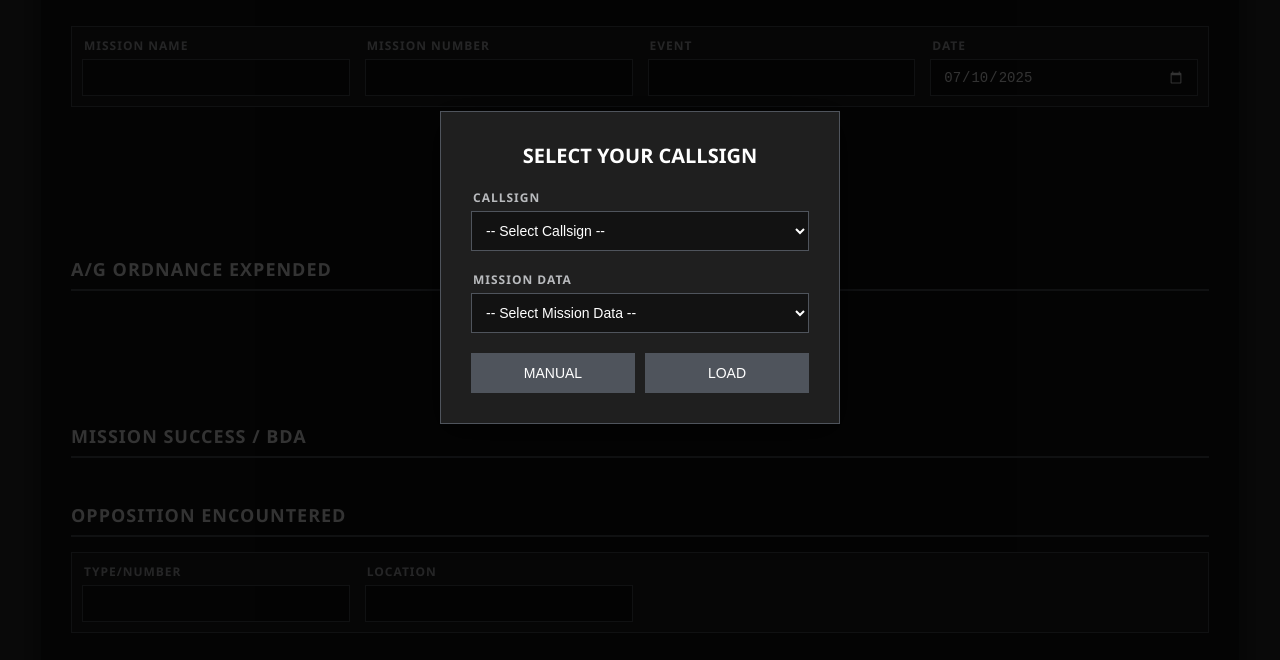
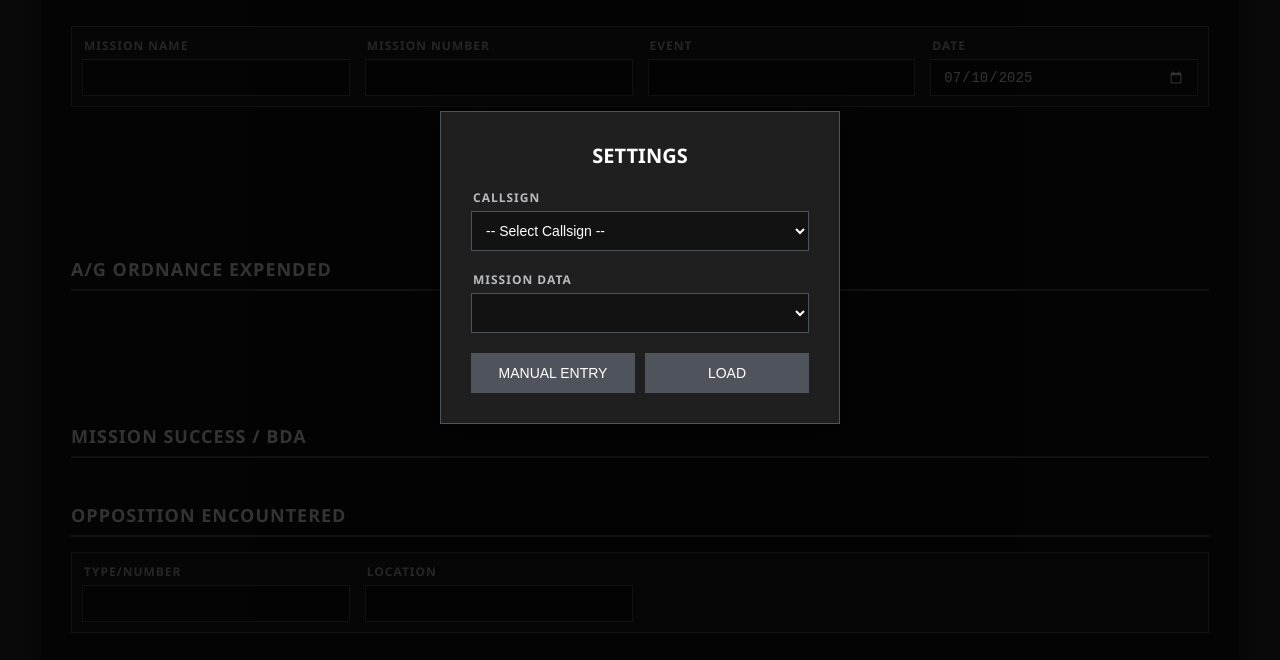
Before and after one commit to Hanz727/DebriefTrackerV2, a website: page web/input/templates/submit.html in a window 1280 px wide. Shown: the part 133-793 px from the top of the page. Drawn offline with Linux system fonts and the light colour scheme; no server answers.

Commit message:
almost done

```diff
--- a/web/input/templates/submit.html
+++ b/web/input/templates/submit.html
@@ -660,7 +660,7 @@
     <!-- Callsign Selection Modal -->
     <div id="callsignPopup" class="popup-overlay">
         <div class="popup-content">
-            <div class="popup-title">SELECT YOUR CALLSIGN</div>
+            <div class="popup-title">SETTINGS</div>
 
             <div class="popup-field-group">
                 <div class="field-label">CALLSIGN</div>
@@ -693,12 +693,11 @@
             <div class="popup-field-group">
                 <div class="field-label">MISSION DATA</div>
                 <select id="missionDataSelect" class="popup-select">
-                    <option value="">-- Select Mission Data --</option>
                 </select>
             </div>
 
             <div style="display: flex; gap: 10px;">
-                <button id="manualButton" class="popup-button" style="flex: 1;" disabled>MANUAL</button>
+                <button id="manualButton" class="popup-button" style="flex: 1;" disabled>MANUAL ENTRY</button>
                 <button id="loadButton" class="popup-button" style="flex: 1;" disabled>LOAD</button>
             </div>
         </div>
@@ -1807,7 +1806,6 @@
                 const labels = await response.json();
 
                 const missionDataSelect = document.getElementById('missionDataSelect');
-                missionDataSelect.innerHTML = '<option value="">-- Select Mission Data --</option>';
 
                 Object.entries(labels).forEach(([id, filename]) => {
                     const option = document.createElement('option');
```
